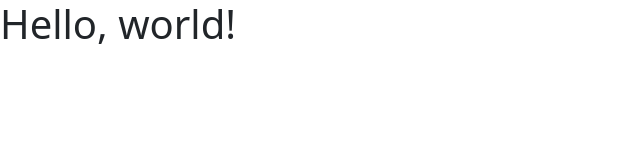
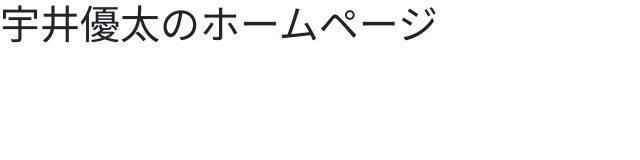
Before and after one commit to yuta-0914/yui.github.io, a plain HTML site: page index.html in a window 1280 px wide. Shown: the whole page, without its empty margins (0-640 px from the left). Drawn offline with nearby package versions, Linux system fonts and the light colour scheme.

Commit message:
Update index.html

```diff
--- a/index.html
+++ b/index.html
@@ -11,7 +11,7 @@
     <title>宇井優太のホームページ</title>
   </head>
   <body>
-    <h1>Hello, world!</h1>
+    <h1>宇井優太のホームページ</h1>
 
     <!-- Optional JavaScript; choose one of the two! -->
 
```
